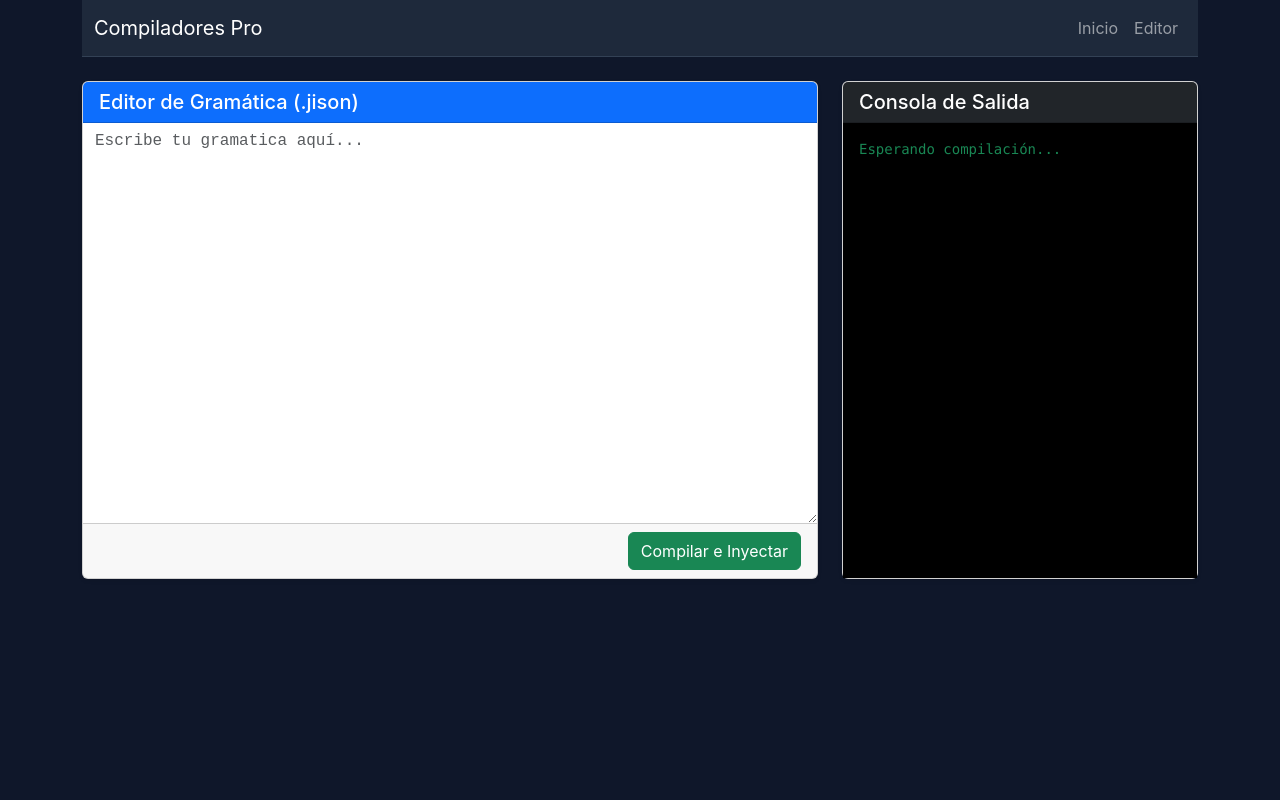
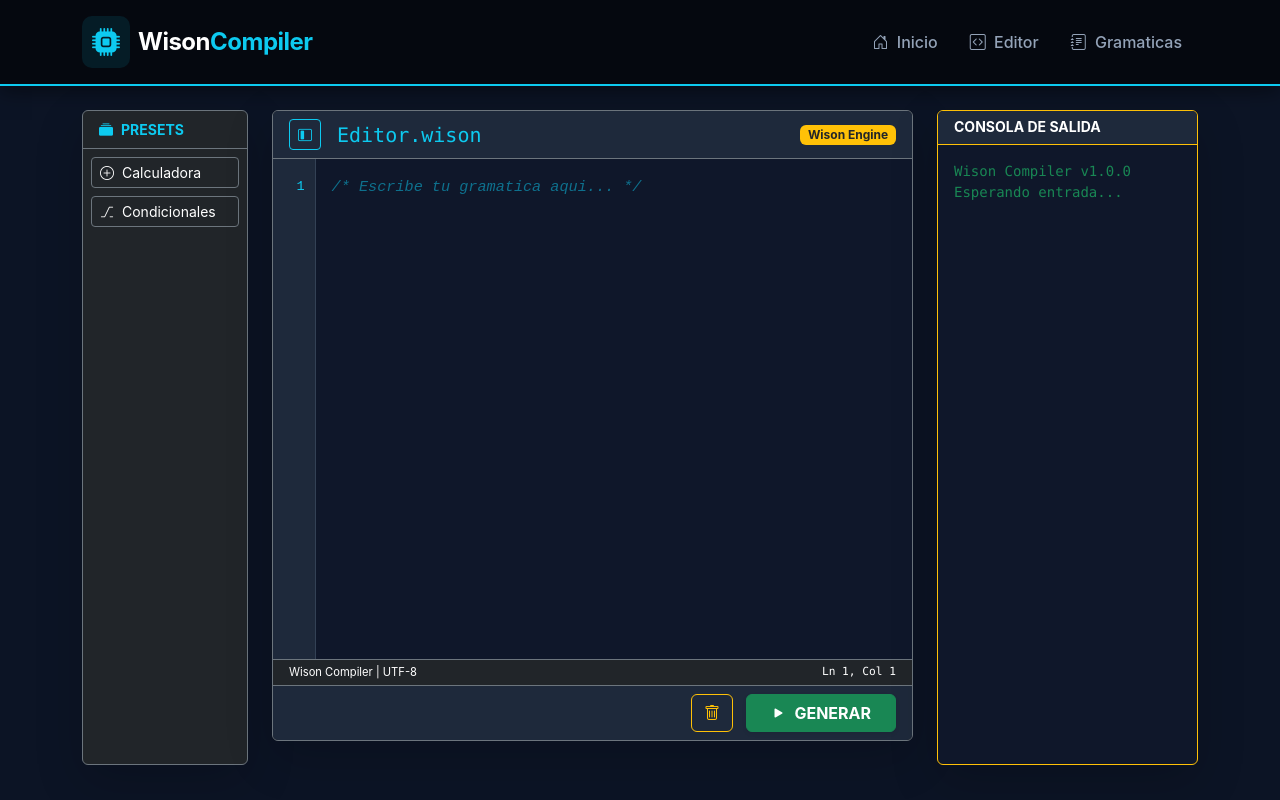
Before and after one commit to pablo-mald03/Practica-No2-Compi-1, a SvelteKit app in the folder web-practica-no2-compi1/: page /editor in a window 1280 px wide. Built offline with nearby package versions, Linux system fonts and the light colour scheme.

Commit message:
Se ha implementado la primera pantalla del editor de texto

```diff
--- a/web-practica-no2-compi1/src/routes/+layout.svelte
+++ b/web-practica-no2-compi1/src/routes/+layout.svelte
@@ -1,7 +1,7 @@
 <script>
-	import favicon from '$lib/assets/favicon.svg';
-	import 'bootstrap/dist/css/bootstrap.min.css';
-	import 'bootstrap-icons/font/bootstrap-icons.css';
+	import favicon from "$lib/assets/favicon.svg";
+	import "bootstrap/dist/css/bootstrap.min.css";
+	import "bootstrap-icons/font/bootstrap-icons.css";
 
 	let { children } = $props();
 </script>
@@ -11,7 +11,47 @@
 	<link rel="icon" href={favicon} />
 </svelte:head>
 
+<nav class="navbar navbar-expand-lg navbar-dark sticky-top mb-4 custom-navbar">
+	<div class="container">
+		<a class="navbar-brand fw-bold d-flex align-items-center" href="/">
+			<div class="logo-icon me-2">
+				<i class="bi bi-cpu-fill text-info fs-3"></i>
+			</div>
+			<span class="brand-text"
+				>Wison<span class="text-info">Compiler</span></span
+			>
+		</a>
 
+		<button
+			class="navbar-toggler border-0"
+			type="button"
+			data-bs-toggle="collapse"
+			data-bs-target="#navbarNav"
+			aria-label="Abrir menú de navegación">
+			<span class="navbar-toggler-icon"></span>
+		</button>
+
+		<div class="collapse navbar-collapse" id="navbarNav">
+			<ul class="navbar-nav ms-auto">
+				<li class="nav-item">
+					<a class="nav-link px-3" href="/"
+						><i class="bi bi-house-door me-1"></i> Inicio</a
+					>
+				</li>
+				<li class="nav-item">
+					<a class="nav-link px-3" href="/editor"
+						><i class="bi bi-code-square me-1"></i> Editor</a
+					>
+				</li>
+				<li class="nav-item">
+					<a class="nav-link px-3" href="/gramaticas"
+						><i class="bi bi-journal-text me-1"></i> Gramaticas</a
+					>
+				</li>
+			</ul>
+		</div>
+	</div>
+</nav>
 
 <main class="container">
 	{@render children()}
@@ -19,15 +59,42 @@
 
 <style>
 	:global(body) {
-        background-color: #0f172a;
+		background-color: #0c1425;
 		color: #f8fafc;
 		min-height: 100vh;
-        font-family: 'Inter', system-ui, -apple-system, sans-serif;
+		font-family: "Inter", sans-serif;
+	}
+	.custom-navbar {
+		background: #05080f !important;
+		border-bottom: 2px solid #0dcaf0;
+		box-shadow: 0 4px 20px rgba(0, 0, 0, 0.5);
+		padding: 0.7rem 0;
 	}
 
-    :global(.navbar) {
-        background-color: #1e293b !important;
-        border-bottom: 1px solid #334155;
+	.brand-text {
+		font-size: 1.5rem;
+		letter-spacing: -0.5px;
+	}
+
+	.nav-link {
+		color: #94a3b8 !important;
+		transition: all 0.2s ease;
+		font-weight: 500;
+		border-radius: 8px;
+	}
+
+	.nav-link:hover {
+		color: #0dcaf0 !important;
+		background: rgba(13, 202, 240, 0.1);
+	}
+
+	.logo-icon {
+		background: rgba(13, 202, 240, 0.1);
+		padding: 5px 10px;
+		border-radius: 10px;
+		display: flex;
+		align-items: center;
+		justify-content: center;
 	}
 
 	:global(::-webkit-scrollbar) {
@@ -40,5 +107,4 @@
 		background: #334155;
 		border-radius: 10px;
 	}
-
 </style>
--- a/web-practica-no2-compi1/src/routes/editor/+page.svelte
+++ b/web-practica-no2-compi1/src/routes/editor/+page.svelte
@@ -1,52 +1,152 @@
 <script>
-    let codigoGramatica = $state(''); //Variable reactiva
-    let logConsola = $state('Esperando compilación...');
+    import './editor.css';
+    import { createEditorState } from './editor.svelte.js';
 
-    function compilar() {
-        logConsola = "Enviando a Jison... \nGenerando código en caliente...";
-        //pendiente conexion de jison
+    //Se inicializa el estado
+    const e = createEditorState();
+
+    let elTextarea;
+    let elGutter;
+
+    /*Metodo que permite verificar el estado del scroll*/
+    function handleScroll() {
+        if (elTextarea && elGutter) elGutter.scrollTop = elTextarea.scrollTop;
     }
+
+    /*Metodo que permite obtener el scroll*/
+    function handleCursor(event) {
+        handleScroll();
+        e.actualizarPosicion(event.target);
+    }
+
 </script>
 
-<nav class="navbar navbar-expand-lg navbar-dark bg-dark mb-4">
-    <div class="container">
-        <a class="navbar-brand" href="/">Compiladores Pro</a>
-        <div class="navbar-nav">
-            <a class="nav-link" href="/">Inicio</a>
-            <a class="nav-link" href="/editor">Editor</a>
+<div class="row g-4">
+    {#if e.mostrarPresets}
+        <div class="col-md-2">
+            <div class="card shadow-lg border-secondary bg-dark h-100">
+                <div class="card-header border-secondary text-info small fw-bold">
+                    <i class="bi bi-collection-fill me-2"></i>PRESETS
+                </div>
+                <div class="card-body p-2">
+                    <button
+                        class="btn btn-outline-secondary text-white btn-sm w-100 mb-2 text-start"
+                        onclick={() => e.cargarPreset("calculadora")}
+                    >
+                        <i class="bi bi-plus-circle me-2"></i>Calculadora
+                    </button>
+                    <button
+                        class="btn btn-outline-secondary text-white btn-sm w-100 mb-2 text-start"
+                        onclick={() => e.cargarPreset("if-else")}
+                    >
+                        <i class="bi bi-alt me-2"></i>Condicionales
+                    </button>
+                </div>
+            </div>
         </div>
-    </div>
-</nav>
+    {/if}
 
-<div class="row">
-    <div class="col-md-8">
-        <div class="card shadow-sm">
-            <div class="card-header bg-primary text-white">
-                <h5 class="mb-0">Editor de Gramática (.jison)</h5>
+    <div class={e.mostrarPresets ? "col-md-7" : "col-md-9"}>
+        <div class="card shadow-lg border-secondary bg-dark mb-4">
+            <div class="card-header border-secondary d-flex justify-content-between align-items-center" style="background-color: #1e293b;">
+                <div class="d-flex align-items-center">
+                    <button
+                        class="btn btn-sm btn-outline-info me-3"
+                        onclick={() => (e.mostrarPresets = !e.mostrarPresets)}
+                        aria-label="Insertar preset"
+                    >
+                        <i class="bi {e.mostrarPresets ? 'bi-layout-sidebar-inset' : 'bi-layout-sidebar'}"></i>
+                    </button>
+                    <h5 class="mb-0 text-info font-monospace">Editor.wison</h5>
+                </div>
+                <span class="badge bg-warning text-dark">Wison Engine</span>
             </div>
-            <div class="card-body p-0">
+
+            <div class="card-body p-0 position-relative d-flex" style="background-color: #0f172a;">
+                <div class="gutter select-none" bind:this={elGutter}>
+                    {#each e.lineasArray as n}
+                        <div class="gutter-num" class:text-info={n === e.fila}>
+                            {n}
+                        </div>
+                    {/each}
+                </div>
+
                 <textarea
-                    class="form-control border-0 family-monospace"
-                    style="height: 400px; font-family: 'Courier New', Courier, monospace;"
-                    bind:value={codigoGramatica}
-                    placeholder="Escribe tu gramatica aquí..."
+                    bind:this={elTextarea}
+                    class="form-control border-0 text-white editor-textarea"
+                    bind:value={e.codigoGramatica}
+                    onkeyup={handleCursor}
+                    onclick={handleCursor}
+                    onscroll={handleScroll}
+                    spellcheck="false"
+                    placeholder="/* Escribe tu gramatica aqui... */"
                 ></textarea>
             </div>
-            <div class="card-footer text-end">
-                <button class="btn btn-success" onclick={compilar}>
-                    Compilar e Inyectar
+
+            <div class="status-bar px-3 py-1 bg-dark text-white border-top border-secondary d-flex justify-content-between">
+                <span class="small">Wison Compiler | UTF-8</span>
+                <span class="small font-monospace">Ln {e.fila}, Col {e.columna}</span>
+            </div>
+
+            <div class="card-footer border-secondary text-end" style="background-color: #1e293b;">
+                <button
+                    class="btn btn-outline-warning me-2"
+                    onclick={() => { e.codigoGramatica = ""; e.errores = []; }}
+                    aria-label="Limpiar editor"
+                >
+                    <i class="bi bi-trash"></i>
+                </button>
+                <button class="btn btn-success px-4 fw-bold shadow-sm" onclick={() => e.compilar()}>
+                    <i class="bi bi-play-fill me-1"></i> GENERAR
                 </button>
             </div>
         </div>
+
+        {#if e.errores.length > 0}
+            <div class="card shadow-lg border-danger bg-dark">
+                <div class="card-header bg-danger text-white d-flex justify-content-between">
+                    <span><i class="bi bi-bug-fill me-2"></i>Errores Detectados</span>
+                    <button
+                        class="btn-close btn-close-white"
+                        onclick={() => (e.errores = [])}
+                        aria-label="Cerrar reporte de errores"
+                    ></button>
+                </div>
+                <div class="card-body p-0">
+                    <table class="table table-dark table-hover mb-0">
+                        <thead>
+                            <tr>
+                                <th>Lexema</th>
+                                <th>Tipo</th>
+                                <th>Fila</th>
+                                <th>Col</th>
+                                <th>Descripcion</th>
+                            </tr>
+                        </thead>
+                        <tbody>
+                            {#each e.errores as err}
+                                <tr>
+                                    <td class="text-danger">{err.tipo}</td>
+                                    <td><code>{err.lexema}</code></td>
+                                    <td>{err.fila}</td>
+                                    <td>{err.columna}</td>
+                                    <td>{err.descripcion}</td>
+                                </tr>
+                            {/each}
+                        </tbody>
+                    </table>
+                </div>
+            </div>
+        {/if}
     </div>
 
-    <div class="col-md-4">
-        <div class="card shadow-sm">
-            <div class="card-header bg-dark text-white">
-                <h5 class="mb-0">Consola de Salida</h5>
+    <div class="col-md-3">
+        <div class="card shadow-lg border-warning h-100" style="background-color: #0f172a;">
+            <div class="card-header border-warning text-white py-2" style="background-color: #1e293b;">
+                <h6 class="mb-0 small fw-bold">CONSOLA DE SALIDA</h6>
             </div>
-            <div class="card-body bg-black text-success" style="height: 455px; overflow-y: auto;">
-                <pre><code>{logConsola}</code></pre>
+            <div class="card-body p-3 overflow-auto">
+                <pre class="text-success small"><code>{e.logConsola}</code></pre>
             </div>
         </div>
     </div>
--- /dev/null
+++ b/web-practica-no2-compi1/src/routes/editor/editor.css
@@ -0,0 +1,54 @@
+    .gutter {
+        width: 45px;
+        background-color: #1e293b;
+        color: #4b5563;
+        font-family: "Fira Code", monospace;
+        font-size: 0.85rem;
+        text-align: right;
+        padding-top: 1rem;
+        padding-right: 10px;
+        overflow: hidden;
+        border-right: 1px solid #334155;
+    }
+
+    .gutter-num {
+        height: 1.5rem;
+        line-height: 1.5rem;
+    }
+
+    .editor-textarea {
+        background: transparent !important;
+        height: 500px;
+        font-family: "Fira Code", monospace;
+        font-size: 0.95rem;
+        line-height: 1.5rem;
+        padding: 1rem !important;
+        resize: none;
+        white-space: pre;
+        color: #e2e8f0 !important;
+    }
+
+    .editor-textarea::placeholder {
+        color: rgba(13, 202, 240, 0.5) !important;
+        font-style: italic;
+    }
+
+    .editor-textarea::-webkit-input-placeholder {
+        color: rgba(13, 202, 240, 0.5) !important;
+    }
+
+    .editor-textarea:focus {
+        box-shadow: none;
+    }
+
+    pre {
+        white-space: pre-wrap;
+    }
+
+    .select-none {
+        user-select: none;
+    }
+
+    .status-bar {
+        font-size: 0.8rem;
+    }
--- /dev/null
+++ b/web-practica-no2-compi1/src/routes/editor/editor.svelte.js
@@ -0,0 +1,59 @@
+// editor.svelte.js
+export function createEditorState() {
+    // 1. Definimos las variables internas (usando los nombres largos para evitar líos)
+    let codigoGramatica = $state("");
+    let logConsola = $state("Wison Compiler v1.0.0\nEsperando entrada...");
+    let fila = $state(1);
+    let columna = $state(1);
+    let errores = $state([]);
+    let mostrarPresets = $state(true);
+
+    // 2. Definimos la lógica derivada
+    let lineasArray = $derived(codigoGramatica.split("\n").map((_, i) => i + 1));
+
+    // 3. Retornamos el objeto que el HTML va a usar
+    return {
+        // Getters y Setters para que Svelte 5 detecte los cambios
+        get codigoGramatica() { return codigoGramatica; },
+        set codigoGramatica(v) { codigoGramatica = v; },
+
+        get logConsola() { return logConsola; },
+        set logConsola(v) { logConsola = v; },
+
+        get fila() { return fila; },
+        set fila(v) { fila = v; },
+
+        get columna() { return columna; },
+        set columna(v) { columna = v; },
+
+        get errores() { return errores; },
+        set errores(v) { errores = v; },
+
+        get mostrarPresets() { return mostrarPresets; },
+        set mostrarPresets(v) { mostrarPresets = v; },
+
+        get lineasArray() { return lineasArray; },
+
+        // Métodos de acción
+        actualizarPosicion(textarea) {
+            const textoHastaCursor = textarea.value.substring(0, textarea.selectionStart);
+            const lineas = textoHastaCursor.split("\n");
+            fila = lineas.length; // Actualizamos la variable interna
+            columna = lineas[lineas.length - 1].length + 1;
+        },
+
+        cargarPreset(tipo) {
+            if (tipo === "calculadora") {
+                codigoGramatica = `%lex\n%%\n"+" return '+';\n[0-9]+ return 'NUM';\n/lex\n%%\nexp: exp '+' NUM | NUM;`;
+            }
+            logConsola += `\n[INFO] Preset "${tipo}" cargado.`;
+        },
+
+        compilar() {
+            logConsola += "\n[INFO] Iniciando análisis...";
+            errores = [
+                { tipo: "Sintactico", lexema: "}", fila: 2, columna: 5, descripcion: "Error inesperado" }
+            ];
+        }
+    };
+}
```
Also changed, not shown: web-practica-no2-compi1/src/routes/gramaticas/+page.svelte (added). Lines whose indentation alone changed are shown as unchanged.
